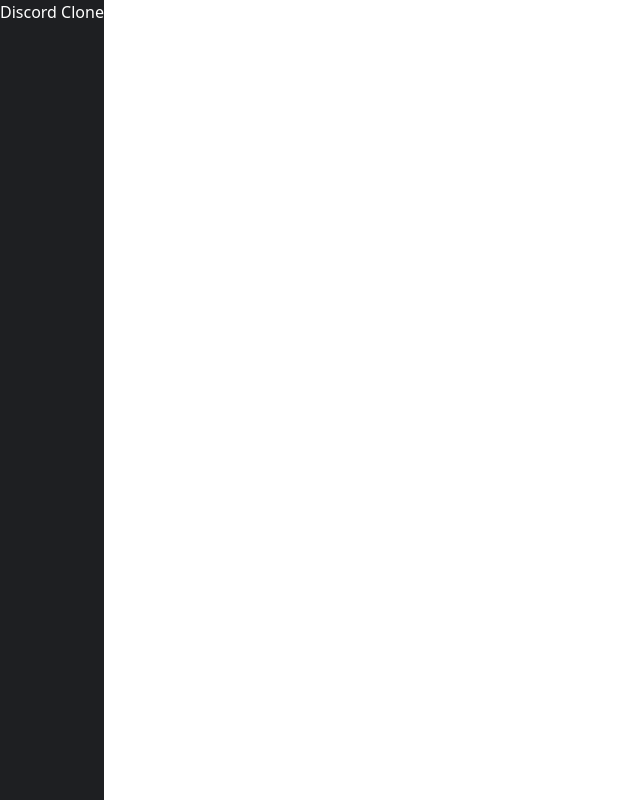
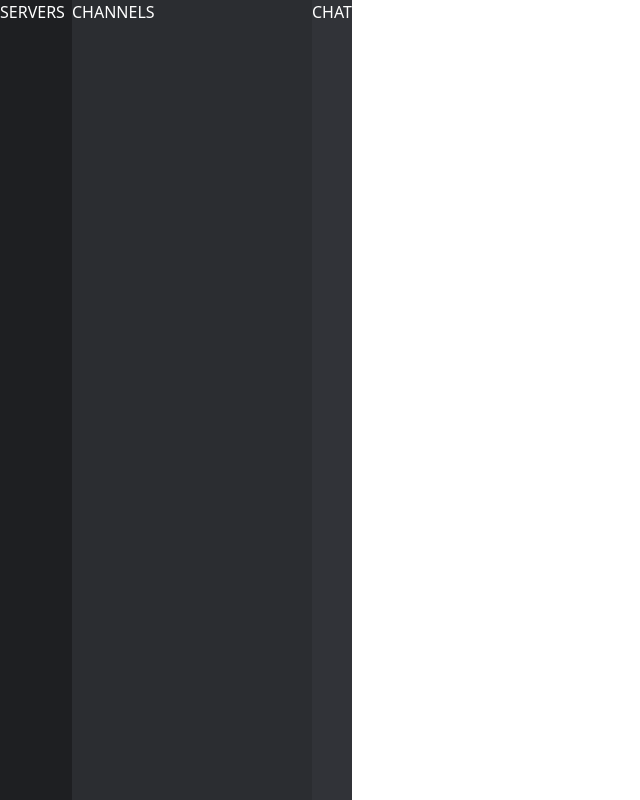
Before and after one commit to dbs94150-alt/discord-clone, a React (Vite) app: page / in a window 1280 px wide. Shown: the whole page, without its empty margins (0-640 px from the left). Built offline with nearby package versions, Linux system fonts and the light colour scheme.

Commit message:
Update App.jsx

```diff
--- a/src/App.jsx
+++ b/src/App.jsx
@@ -1,7 +1,27 @@
 function App() {
   return (
-    <div style={{ color: "white", background: "#1e1f22", height: "100vh" }}>
-      Discord Clone
+    <div
+      style={{
+        display: "flex",
+        height: "100vh",
+        backgroundColor: "#1e1f22",
+        color: "white",
+      }}
+    >
+      {/* Servers */}
+      <div style={{ width: 72, backgroundColor: "#1e1f22" }}>
+        SERVERS
+      </div>
+
+      {/* Channels */}
+      <div style={{ width: 240, backgroundColor: "#2b2d31" }}>
+        CHANNELS
+      </div>
+
+      {/* Chat */}
+      <div style={{ flex: 1, backgroundColor: "#313338" }}>
+        CHAT
+      </div>
     </div>
   );
 }
```
